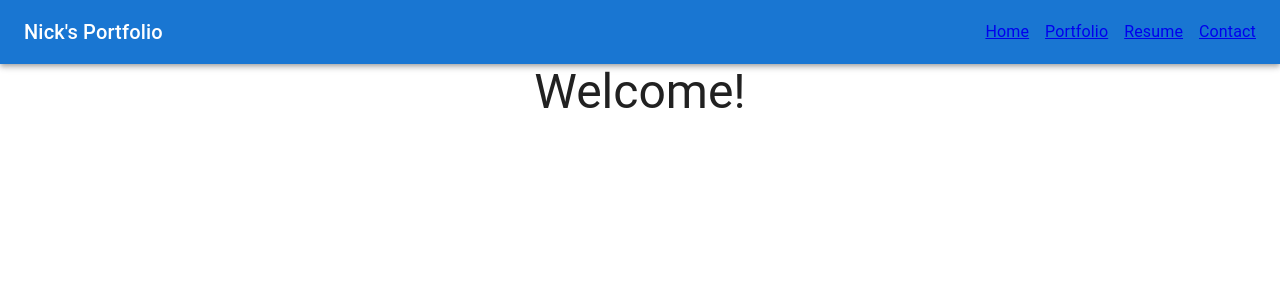
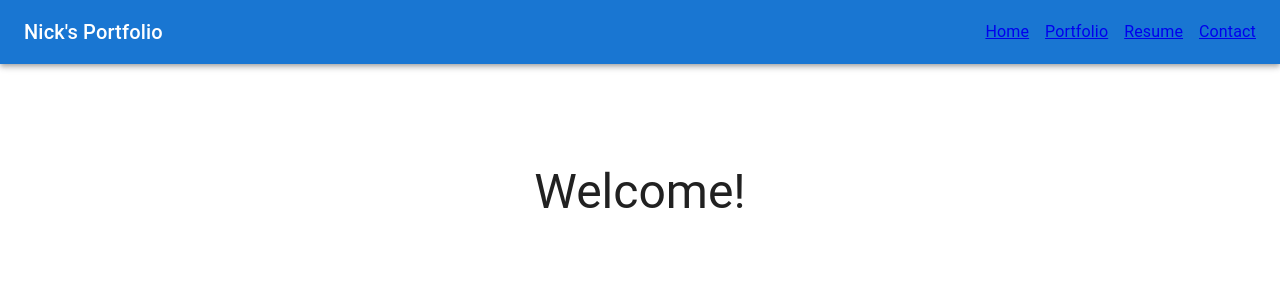
Before and after one commit to NickMiller02/Portfolio, a React (Create React App) app: page / in a window 1280 px wide. Shown: the top 300 px of the page. Built offline with nearby package versions, Linux system fonts and the light colour scheme.

Commit message:
saving progress ignore

```diff
--- a/package.json
+++ b/package.json
@@ -6,6 +6,7 @@
     "@emotion/react": "^11.11.1",
     "@emotion/styled": "^11.11.0",
     "@mui/material": "^5.13.5",
+    "@mui/styled-engine-sc": "^5.12.0",
     "@testing-library/jest-dom": "^5.16.5",
     "@testing-library/react": "^13.4.0",
     "@testing-library/user-event": "^13.5.0",
@@ -13,6 +14,7 @@
     "react-dom": "^18.2.0",
     "react-router-dom": "^6.13.0",
     "react-scripts": "5.0.1",
+    "styled-components": "^5.3.11",
     "web-vitals": "^2.1.4"
   },
   "scripts": {
--- a/src/components/Home.js
+++ b/src/components/Home.js
@@ -1,18 +1,28 @@
 // Imports - React & Material UI
 import React from 'react';
-import { Typography, AppBar, Card, CardActions, CardContent, CardMedia, CssBaseline, Grid, Toolbar, Container } from '@mui/material';
+import { Typography, Card, CardActions, CardContent, CardMedia, CssBaseline, Grid, Container } from '@mui/material';
 
 // Home Function
 export const Home = () => {
 
     return (
+        <CssBaseline>
         <div>
-            <Container maxWidth='sm'>
-                <Typography variant='h3' align='center' color='textPrimary'>
+            <Container maxWidth='sm' style={{ marginTop: '100px' }}>
+                <Typography variant='h3' align='center' color='textPrimary' gutterBottom>
                     Welcome!
                 </Typography>
             </Container>
         </div>
+        <div>
+            <Grid container spacing={2} justify="center">
+                <Grid item>
+
+                </Grid>
+
+            </Grid>
+        </div>
+        </CssBaseline>
     )
 }
 
```
Also changed, not shown: 2 other files (tests, documents, lock files or other folders).
